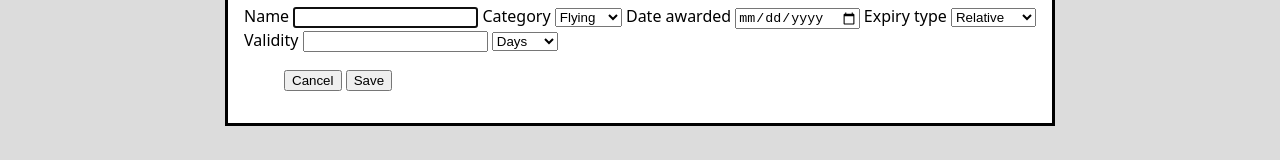
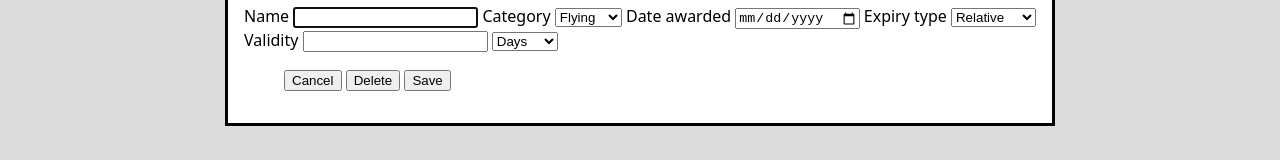
Before and after one commit to NicTheCapsicum/Currency-Tracker, a plain HTML site: page index.html in a window 1280 px wide. Both pictures are taken after a click on the button "Add currency". Shown: the part 380-540 px from the top of the page. Drawn offline with Linux system fonts and the light colour scheme.

Commit message:
Add delete button to dialog in index.html

```diff
--- a/index.html
+++ b/index.html
@@ -64,8 +64,10 @@
 
       <menu>
         <button value="cancel">Cancel</button>
+        <button type="button" id="deleteBtn">Delete</button>
         <button id="saveBtn" value="default">Save</button>
       </menu>
+
     </form>
   </dialog>
 
```
